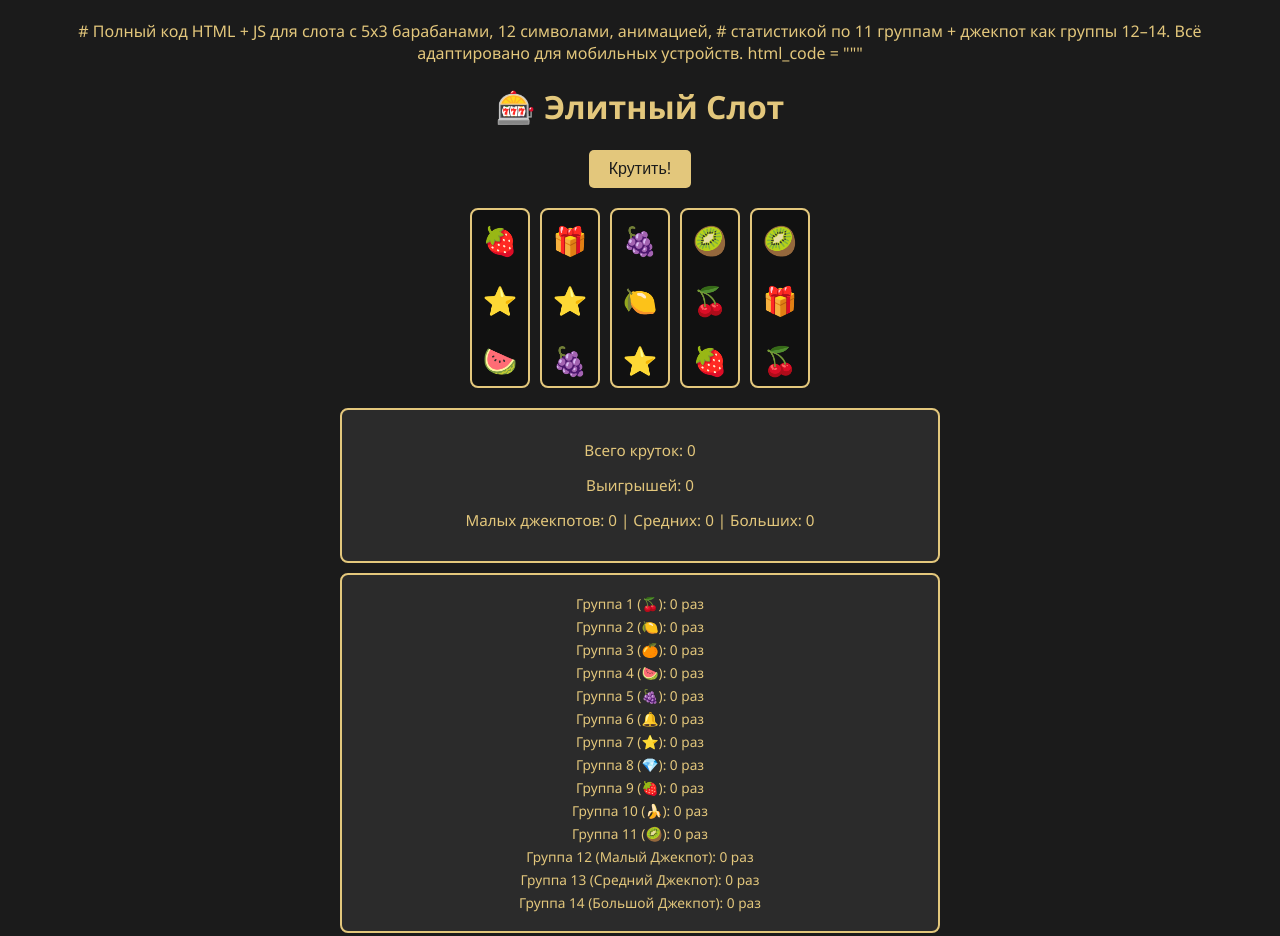
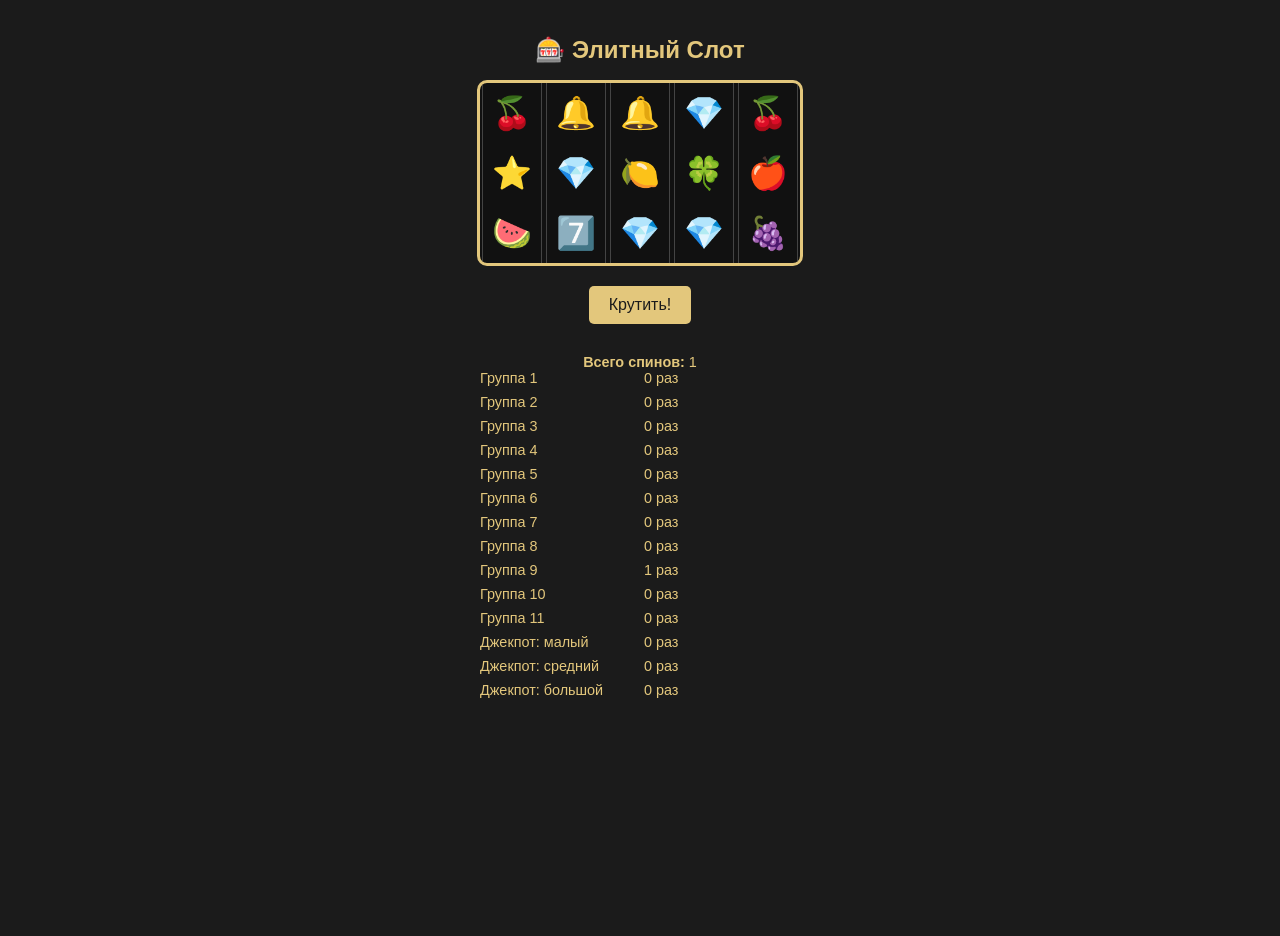
Before and after one commit to VitoOG/roll, a plain HTML site: page index.html in a window 1280 px wide. Shown: the top 936 px of the page. After the commit the page ends 800 px from the top, so only its background shows below. Drawn offline with Linux system fonts and the light colour scheme.

Commit message:
Update index.html

```diff
--- a/index.html
+++ b/index.html
@@ -1,208 +1,173 @@
-# Полный код HTML + JS для слота с 5x3 барабанами, 12 символами, анимацией,
-# статистикой по 11 группам + джекпот как группы 12–14. Всё адаптировано для мобильных устройств.
-
-html_code = """
 <!DOCTYPE html>
 <html lang="ru">
 <head>
   <meta charset="UTF-8">
-  <title>🎰 Elite Slot Machine</title>
+  <title>🎰 Слот Джекпот</title>
+  <meta name="viewport" content="width=device-width, initial-scale=1.0">
   <style>
-    * {
-      box-sizing: border-box;
-    }
     body {
       margin: 0;
-      padding: 20px;
+      padding: 0;
       background: #1b1b1b;
+      font-family: 'Arial', sans-serif;
       color: #e3c77c;
-      font-family: 'Segoe UI', sans-serif;
       text-align: center;
     }
+
     .container {
-      max-width: 600px;
-      margin: auto;
+      max-width: 100%;
+      padding: 20px;
     }
-    .slot-machine {
+
+    h1 {
+      font-size: 1.5em;
+    }
+
+    .slot-container {
       display: flex;
       justify-content: center;
-      gap: 10px;
-      margin: 20px 0;
-      height: 180px;
+      margin: 10px auto;
+      overflow: hidden;
+      max-width: 320px;
+      border: 3px solid #e3c77c;
+      border-radius: 10px;
+      background: #111;
     }
+
     .reel {
       width: 60px;
       height: 180px;
       overflow: hidden;
-      border: 2px solid #e3c77c;
-      background: #111;
-      border-radius: 8px;
+      margin: 0 2px;
+      position: relative;
+      border-left: 1px solid #444;
+      border-right: 1px solid #444;
     }
-    .reel-track {
-      display: flex;
-      flex-direction: column;
-      transition: transform 1s ease-out;
+
+    .reel-inner {
+      position: absolute;
+      width: 100%;
+      animation: spin 1s ease-out forwards;
     }
+
     .symbol {
       height: 60px;
-      display: flex;
-      align-items: center;
-      justify-content: center;
-      font-size: 28px;
+      font-size: 2em;
+      line-height: 60px;
     }
+
+    @keyframes spin {
+      0% { top: -300px; }
+      100% { top: 0; }
+    }
+
     button {
+      padding: 10px 20px;
       background: #e3c77c;
+      color: #1b1b1b;
       border: none;
-      padding: 10px 20px;
+      border-radius: 5px;
+      margin: 10px;
       font-size: 1em;
-      color: #1b1b1b;
-      border-radius: 5px;
       cursor: pointer;
     }
-    .stats, .group-stats {
-      background: #2b2b2b;
-      padding: 15px;
-      margin: 10px 0;
-      border-radius: 8px;
-      border: 2px solid #e3c77c;
-      font-size: 0.95em;
-    }
-    .group-stats p {
-      margin: 4px 0;
+
+    .stats {
+      margin-top: 20px;
       font-size: 0.9em;
     }
-    @media (max-width: 600px) {
-      .reel {
-        width: 50px;
-      }
-      .symbol {
-        font-size: 24px;
-      }
+
+    .grid {
+      display: grid;
+      grid-template-columns: repeat(2, 1fr);
+      text-align: left;
+      gap: 8px;
+      max-width: 320px;
+      margin: auto;
     }
   </style>
 </head>
 <body>
   <div class="container">
     <h1>🎰 Элитный Слот</h1>
-    <button onclick="roll()">Крутить!</button>
-
-    <div class="slot-machine" id="slotMachine"></div>
-
-    <div class="stats" id="mainStats"></div>
-    <div class="group-stats" id="groupStats"></div>
+    <div class="slot-container" id="slot"></div>
+    <button onclick="spin()">Крутить!</button>
+    <div class="stats" id="stats"></div>
   </div>
 
   <script>
-    const symbols = ['🍒', '🍋', '🍊', '🍉', '🍇', '🔔', '⭐', '💎', '🍓', '🍌', '🥝', '🎁'];
-    const reels = [];
-    const groupHits = Array(14).fill(0);
-    let totalChecks = 0;
-    let totalWins = 0;
-    let rollsSinceJackpot = 0;
-    let jackpotCounts = { small: 0, medium: 0, big: 0 };
+    const symbols = ['🍒', '🍋', '🍇', '🍉', '🔔', '⭐', '💎', '🍀', '👑', '7️⃣', '🍎', '🥝'];
+    let groupHits = Array(14).fill(0);
+    let totalSpins = 0;
 
-    function initReels() {
-      const container = document.getElementById('slotMachine');
-      container.innerHTML = '';
+    function randomSymbol() {
+      return symbols[Math.floor(Math.random() * symbols.length)];
+    }
+
+    function spin() {
+      const slot = document.getElementById('slot');
+      slot.innerHTML = '';
+
+      const results = [];
+
       for (let i = 0; i < 5; i++) {
         const reel = document.createElement('div');
         reel.className = 'reel';
-        const track = document.createElement('div');
-        track.className = 'reel-track';
-        for (let j = 0; j < 6; j++) {
-          const sym = document.createElement('div');
-          sym.className = 'symbol';
-          sym.innerHTML = symbols[Math.floor(Math.random() * symbols.length)];
-          track.appendChild(sym);
+
+        const reelInner = document.createElement('div');
+        reelInner.className = 'reel-inner';
+
+        const reelSymbols = [];
+        for (let j = 0; j < 3; j++) {
+          const sym = randomSymbol();
+          reelSymbols.push(sym);
+          const div = document.createElement('div');
+          div.className = 'symbol';
+          div.textContent = sym;
+          reelInner.appendChild(div);
         }
-        reel.appendChild(track);
-        container.appendChild(reel);
-        reels.push(track);
+
+        results.push(reelSymbols);
+        reel.appendChild(reelInner);
+        slot.appendChild(reel);
       }
+
+      evaluate(results);
     }
 
-    function roll() {
-      totalChecks++;
-      const centerSymbols = [];
+    function evaluate(result) {
+      totalSpins++;
+      const middleRow = result.map(col => col[1]);
 
-      for (let i = 0; i < reels.length; i++) {
-        const track = reels[i];
-        track.style.transition = 'none';
-        track.style.transform = 'translateY(0px)';
-        track.innerHTML = '';
-        for (let j = 0; j < 6; j++) {
-          const sym = document.createElement('div');
-          sym.className = 'symbol';
-          const val = symbols[Math.floor(Math.random() * symbols.length)];
-          if (j === 2) centerSymbols.push(val);
-          sym.innerHTML = val;
-          track.appendChild(sym);
-        }
-        setTimeout(() => {
-          track.style.transition = 'transform 0.8s ease-out';
-          track.style.transform = 'translateY(-120px)';
-        }, 50);
+      const unique = [...new Set(middleRow)];
+      let group = null;
+
+      if (unique.length === 1) {
+        group = 13 + Math.floor(Math.random() * 2); // Джекпоты: 13 или 14
+      } else {
+        group = Math.floor(Math.random() * 11);
       }
 
-      setTimeout(() => {
-        let group = -1;
-        if (centerSymbols.every(s => s === centerSymbols[0])) {
-          totalWins++;
-          group = symbols.indexOf(centerSymbols[0]);
-          if (group !== -1) {
-            groupHits[group]++;
-          }
-          const jackpot = checkJackpot();
-          if (jackpot !== null) {
-            groupHits[11 + jackpot]++;
-          }
-        }
-        updateStats();
-      }, 1000);
-    }
-
-    function checkJackpot() {
-      rollsSinceJackpot++;
-      if (rollsSinceJackpot >= 500 && Math.random() < 0.05) {
-        rollsSinceJackpot = 0;
-        jackpotCounts.big++;
-        return 3; // группа 14
-      } else if (rollsSinceJackpot >= 250 && Math.random() < 0.01) {
-        rollsSinceJackpot = 0;
-        jackpotCounts.medium++;
-        return 2; // группа 13
-      } else if (rollsSinceJackpot >= 100 && Math.random() < 0.005) {
-        rollsSinceJackpot = 0;
-        jackpotCounts.small++;
-        return 1; // группа 12
-      }
-      return null;
+      groupHits[group]++;
+      updateStats();
     }
 
     function updateStats() {
-      document.getElementById('mainStats').innerHTML = `
-        <p>Всего круток: ${totalChecks}</p>
-        <p>Выигрышей: ${totalWins}</p>
-        <p>Малых джекпотов: ${jackpotCounts.small} | Средних: ${jackpotCounts.medium} | Больших: ${jackpotCounts.big}</p>
-      `;
+      const statsDiv = document.getElementById('stats');
+      let html = `<strong>Всего спинов:</strong> ${totalSpins}<br><div class="grid">`;
 
-      let groupStatHTML = '';
-      for (let i = 0; i < 11; i++) {
-        groupStatHTML += `<p>Группа ${i + 1} (${symbols[i]}): ${groupHits[i]} раз</p>`;
+      for (let i = 0; i < 14; i++) {
+        let label = i < 11 ? `Группа ${i + 1}` : (i === 11 ? 'Джекпот: малый' : i === 12 ? 'Джекпот: средний' : 'Джекпот: большой');
+        html += `<div>${label}</div><div>${groupHits[i]} раз</div>`;
       }
-      groupStatHTML += `<p>Группа 12 (Малый Джекпот): ${groupHits[11]} раз</p>`;
-      groupStatHTML += `<p>Группа 13 (Средний Джекпот): ${groupHits[12]} раз</p>`;
-      groupStatHTML += `<p>Группа 14 (Большой Джекпот): ${groupHits[13]} раз</p>`;
-      document.getElementById('groupStats').innerHTML = groupStatHTML;
+
+      html += '</div>';
+      statsDiv.innerHTML = html;
     }
 
     window.onload = () => {
-      initReels();
-      updateStats();
+      spin(); // Первое вращение
     };
   </script>
 </body>
 </html>
-"""
-
-html_code
```
